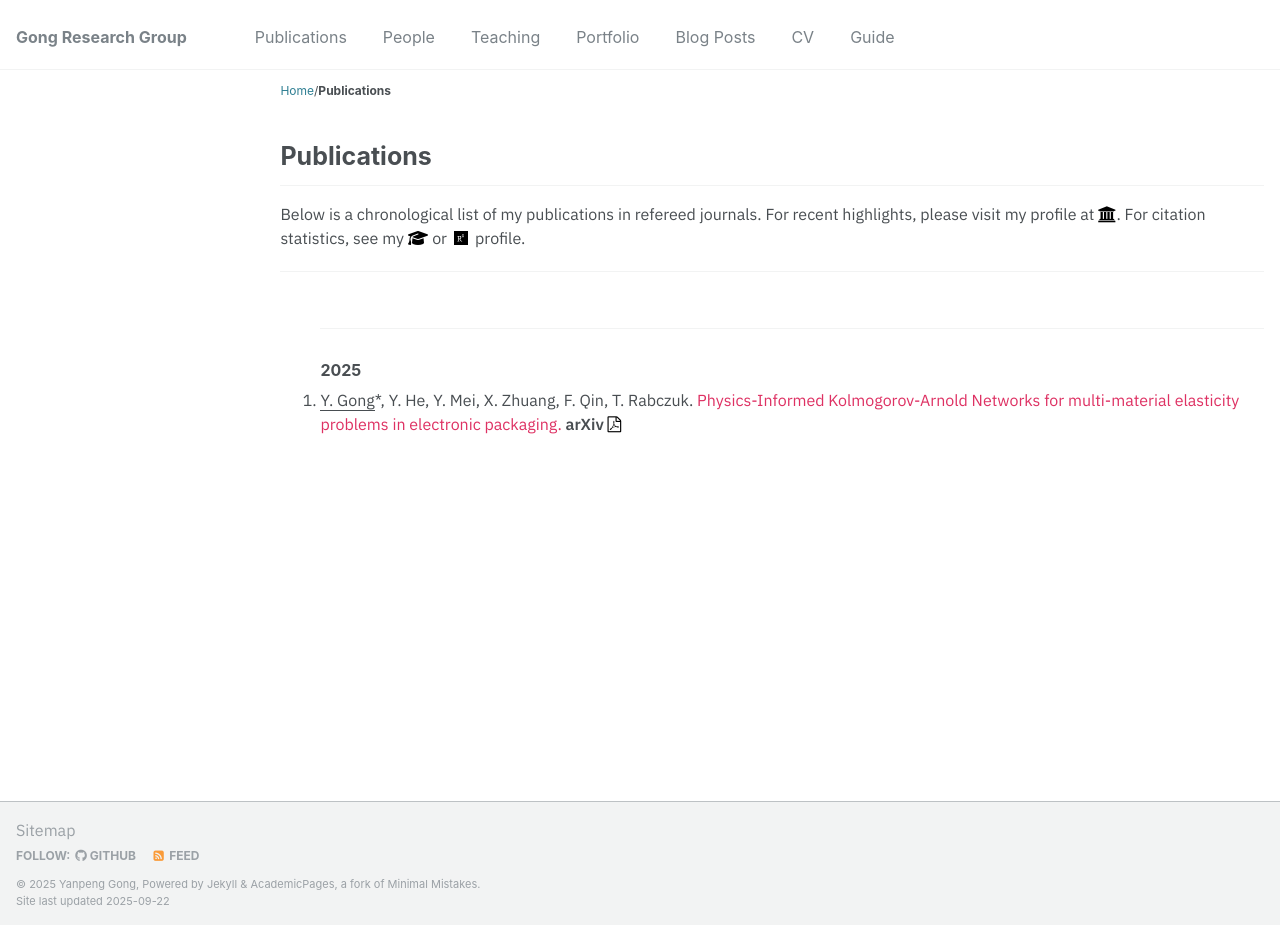
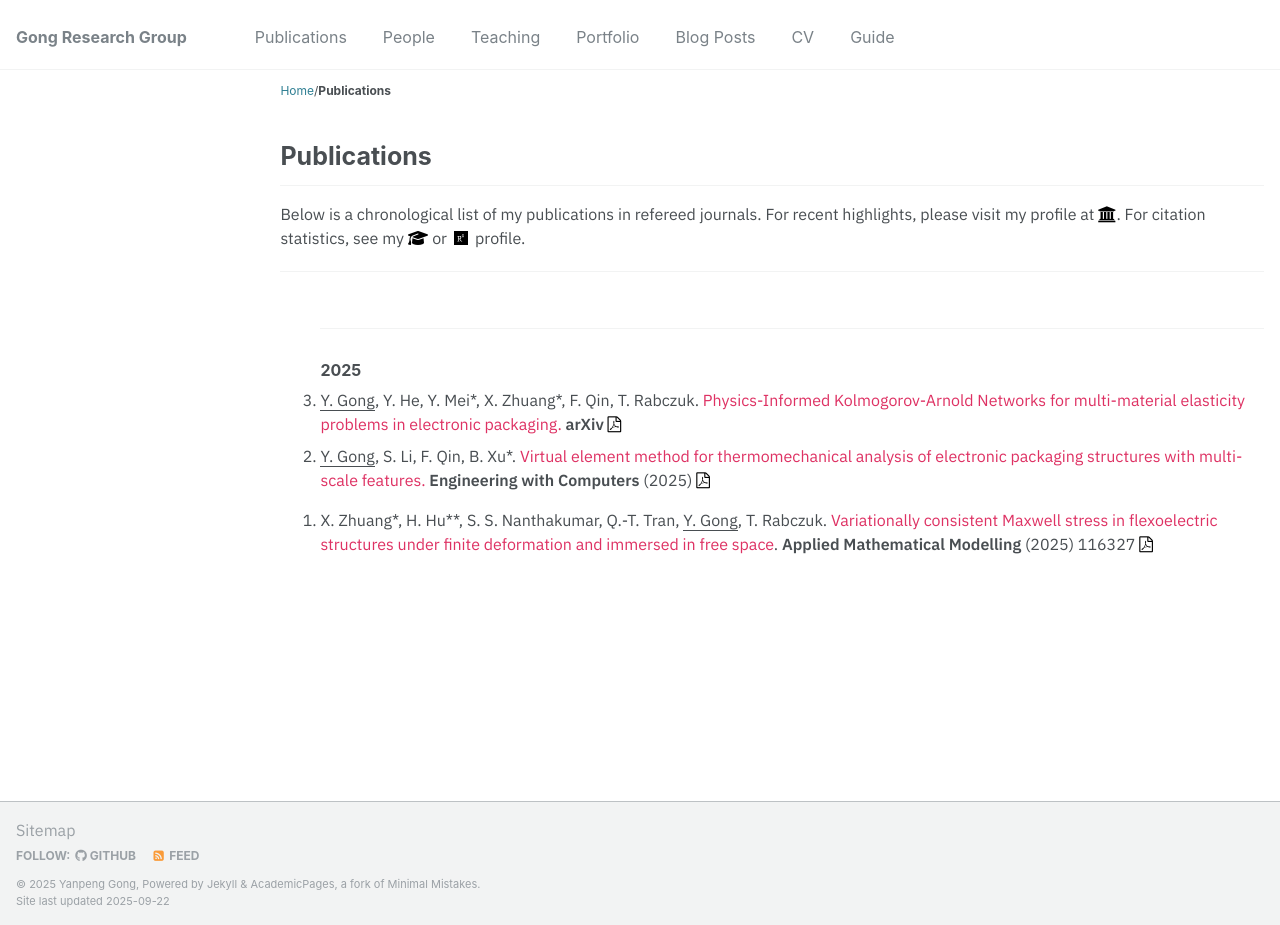
Before and after one commit to yanpeng-gong/yanpeng-gong.github.io, a Jekyll site: the page built from _publications/publications.md, in a window 1280 px wide and 925 px high. Built offline with Jekyll 4.4.1, drawn with Linux system fonts in a browser that asks for light colours.

Commit message:
pub update

```diff
--- a/_publications/publications.md
+++ b/_publications/publications.md
@@ -44,7 +44,12 @@
 <!--
 <li><p>S. Gupta, <u>Z. Dai</u>, K. Khare*. <a href="https://doi.org/10.48550/arXiv.2505.00640" style="text-decoration:none;color:gray;">Liquid Bridges on Lubricated Surfaces: A Counterintuitive Interplay of Liquid Pressure and Thin-Film Dynamics.</a> <b>arXiv</b> (in submission) <a href="http://zhaohedai.github.io/files/2025_Slips"><i class="fa fa-file-pdf-o" style="font-size:16px;color:black"></i></a></p></li>
 -->
-<li><u>Y. Gong</u>*, Y. He, Y. Mei, X. Zhuang, F. Qin, T. Rabczuk. <a href="https://arxiv.org/abs/2508.16999" style="text-decoration:none;color:#DE3163;">Physics-Informed Kolmogorov-Arnold Networks for multi-material elasticity problems in electronic packaging.</a> <b>arXiv</b> <a href="http://yanpeng-gong.github.io/files/2025_PIKAN.pdf"><i class="fa fa-file-pdf-o" style="font-size:16px;color:black"></i></a></li>
+<li><u>Y. Gong</u>, Y. He, Y. Mei*, X. Zhuang*, F. Qin, T. Rabczuk. <a href="https://arxiv.org/abs/2508.16999" style="text-decoration:none;color:#DE3163;">Physics-Informed Kolmogorov-Arnold Networks for multi-material elasticity problems in electronic packaging.</a> <b>arXiv</b> <a href="http://yanpeng-gong.github.io/files/2025_PIKAN.pdf"><i class="fa fa-file-pdf-o" style="font-size:16px;color:black"></i></a></li>
+
+<li><u>Y. Gong</u>, S. Li, F. Qin, B. Xu*. <a href="https://dx.doi.org/10.48550/arxiv.2508.11410" style="text-decoration:none;color:#DE3163;">Virtual element method for thermomechanical analysis of electronic packaging structures with multi-scale features.</a> <b>Engineering with Computers</b> (2025) <a href="http://yanpeng-gong.github.io/files/2025_VEM.pdf"><i class="fa fa-file-pdf-o" style="font-size:16px;color:black"></i></a></li>
+
+<li><p>X. Zhuang*, H. Hu**, S. S. Nanthakumar, Q.-T. Tran, <u>Y. Gong</u>, T. Rabczuk. <a href="https://dx.doi.org/10.1016/j.apm.2025.116327" style="text-decoration:none;color:#DE3163;">Variationally consistent Maxwell stress in flexoelectric structures under finite deformation and immersed in free space</a>. <b>Applied Mathematical Modelling</b> (2025) 116327 <a href="http://yanpeng-gong.github.io/files/2025_AMM.pdf"><i class="fa fa-file-pdf-o" style="font-size:16px;color:black"></i></a></p></li>
+
 <!--
 <li><p>S. Gupta, B. Bhatt, <u>Z. Dai</u>*, K. Khare*. <a href="https://doi.org/10.48550/arXiv.2505.00640" style="text-decoration:none;color:#DE3163;">Dynamics of Thin Lubricant Films upon Liquid Contact on Slippery Surfaces.</a> <b>arXiv</b> <a href="http://zhaohedai.github.io/files/2025_Slips"><i class="fa fa-file-pdf-o" style="font-size:16px;color:black"></i></a></p></li>
 
@@ -52,6 +57,7 @@
 <li><p><u>C. Yu</u>, <u>W. Zeng</u>, Z. Kou, <u>W. Wang</u>, L. Wang, Q. Li, X. Liu, and <u>Z. Dai</u>*. <a href="https://doi.org/10.1103/jgqz-gwlc" style="text-decoration:none;color:#DE3163;">Transparency of graphene to solid-solid van der Waals interactions</a>. <b> Physical Review Letters</b> (2025) <a href="http://zhaohedai.github.io/files/2025_PRL.pdf"><i class="fa fa-file-pdf-o" style="font-size:16px;color:black"></i></a> <a href="https://github.com/ZhaoheDai/2025_PRL"><i class="fa fa-github" style="font-size:16px; color:black"></i></a> <font color="#7B7D7D">Highlighted as an Editors' Suggestion
 <p style="text-align:center;"><img src="/images/publications/2025_PRL.png" width="400"></p>
 -->
+
 <!--
 <hr>
 <h3>Other writings</h3>
```
Also changed, not shown: 7 other files.
